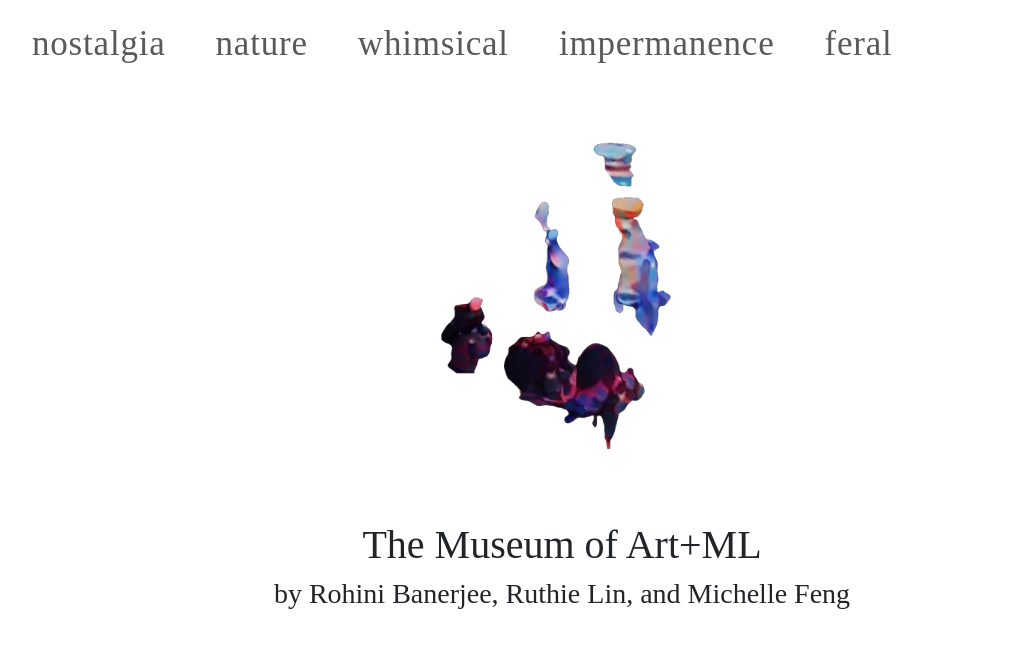
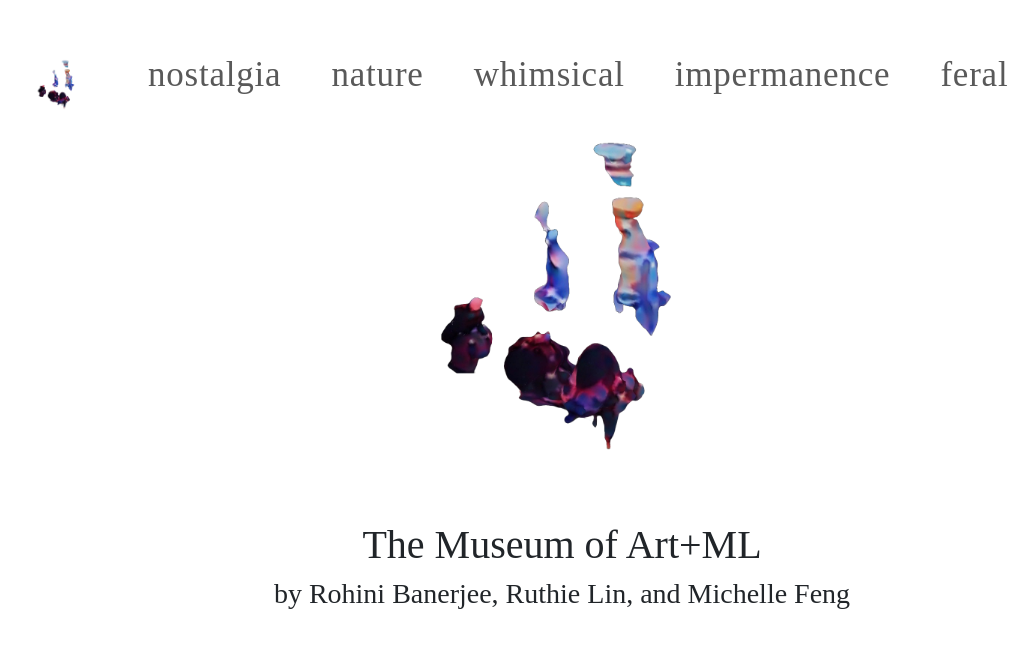
Before and after one commit to michfeng/art-ml-3, a React (Create React App) app: page / in a window 1280 px wide. Shown: the top 648 px of the page, without its empty margins (78-1114 px from the left). Built offline with nearby package versions, Linux system fonts and the light colour scheme.

Commit message:
add home button

```diff
--- a/src/components/NavBar.js
+++ b/src/components/NavBar.js
@@ -1,6 +1,7 @@
 import React, { useEffect } from "react";
 import { useState } from "react";
 import { Navbar, Nav, Container } from "react-bootstrap";
+import image from "../images/main-image.png"
 
 
 export const NavBar = () => {
@@ -25,14 +26,12 @@ export const NavBar = () => {
         setActiveLink(value);
       }
 
-      /*  If we want title
-       <Navbar.Brand href="/" className={activeLink == 'home' ? 'active navbar-link' : 'navbar-link'} onClick={() => onUpdateActiveLink('home')}>
-            Museum
-        </Navbar.Brand> */
-
     return (
         <Navbar expand="md" className={scrolled ? "scrolled": ""}>
             <Container>
+                <Navbar.Brand href="/art-ml-3" className={activeLink == '/art-ml-3' ? 'active navbar-link' : 'navbar-link'} onClick={() => onUpdateActiveLink('home')}>
+                    <img src={image} alt="logo" style={{"width":"50px"}}/>
+                </Navbar.Brand>
                 <Navbar.Toggle aria-controls="basic-navbar-nav">
                     <span className="navbar-toggler-icon"></span>
                 </Navbar.Toggle>
```
